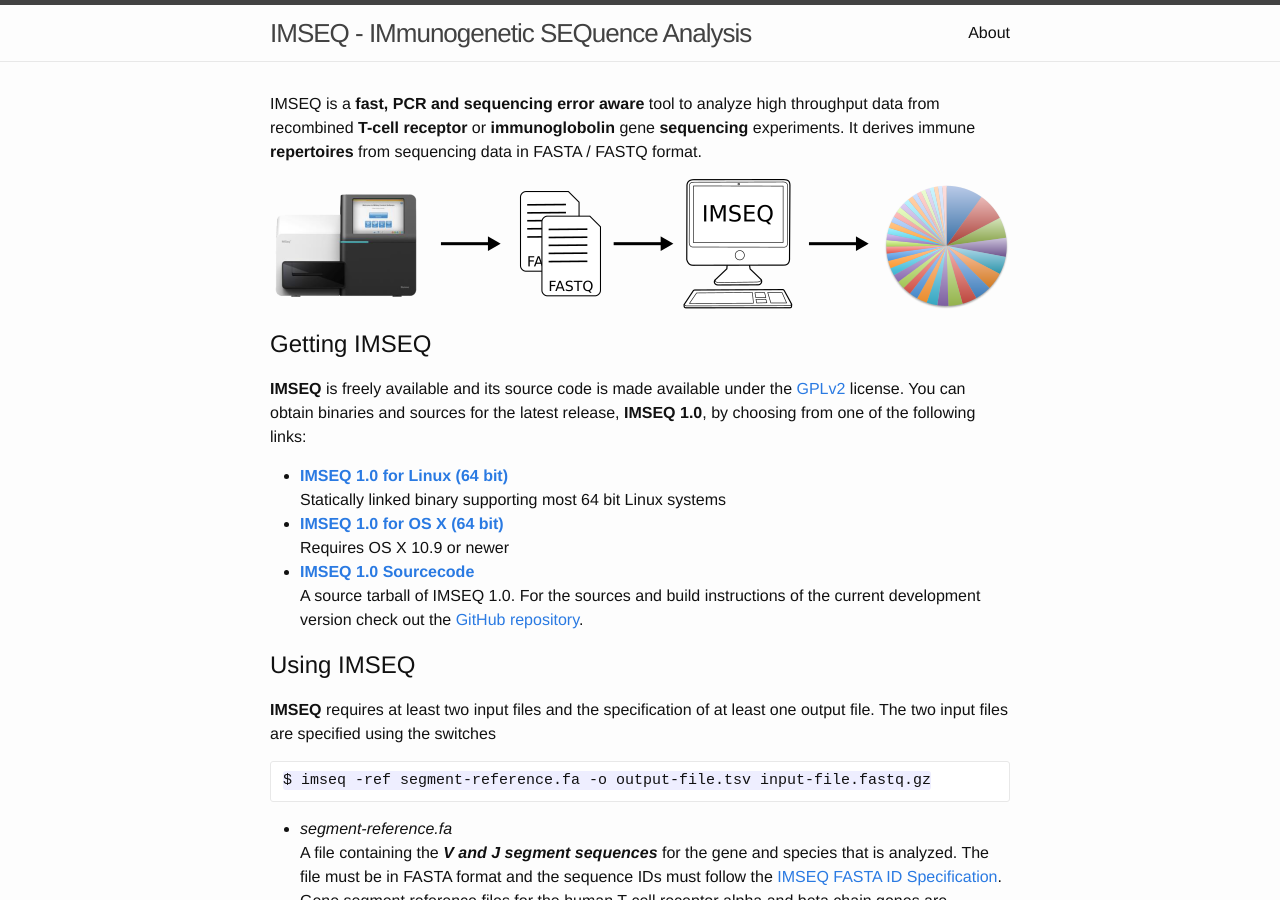
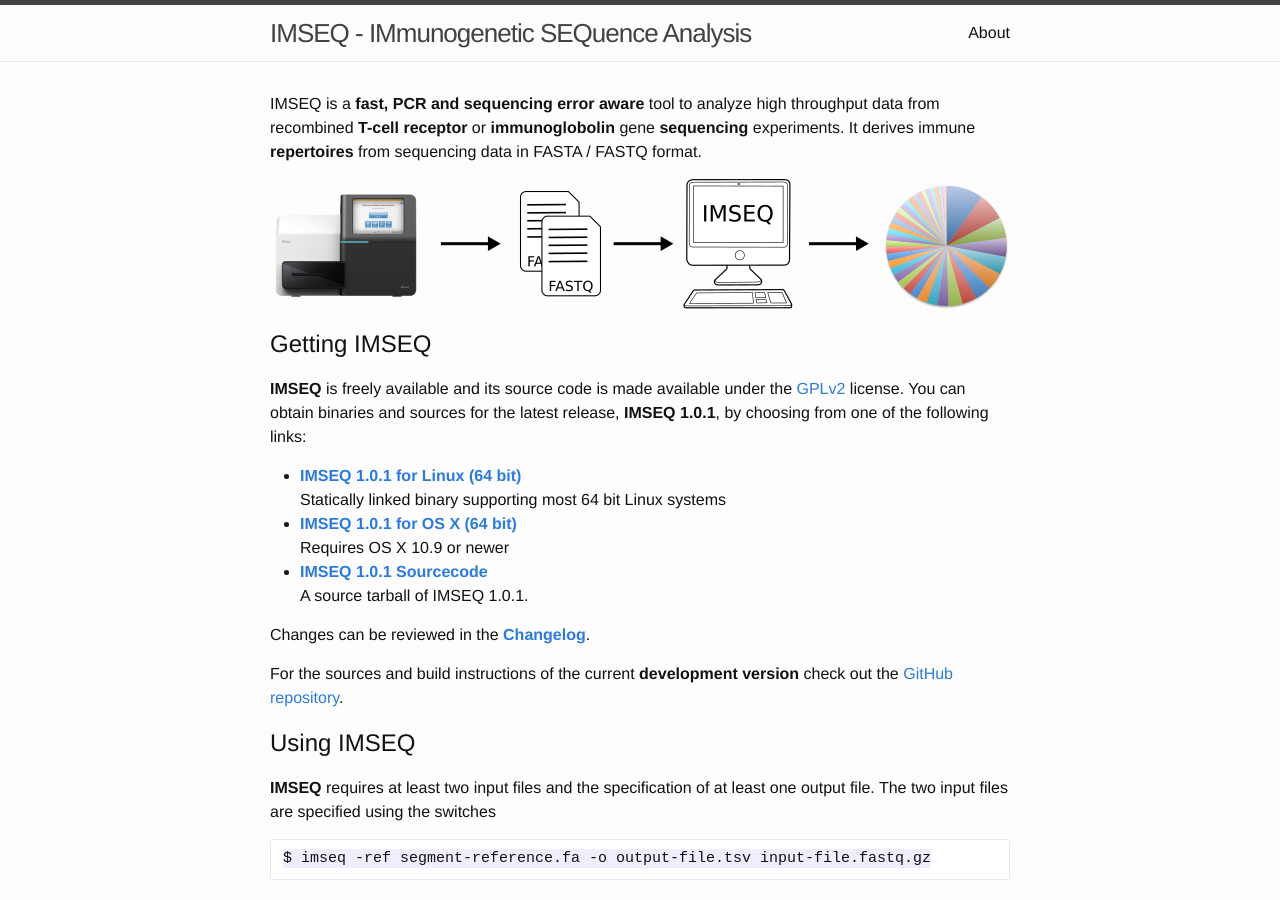
Before and after one commit to lkuchenb/imseq, a Jekyll site: the page built from index.md, in a window 1280 px wide and 900 px high. Built offline with Jekyll 4.4.1, drawn with Linux system fonts in a browser that asks for light colours.

Commit message:
Updated webpage for IMSEQ 1.0.1

```diff
--- a/index.md
+++ b/index.md
@@ -8,11 +8,15 @@
 
 ## Getting IMSEQ
 
-**IMSEQ** is freely available and its source code is made available under the [GPLv2](http://www.gnu.org/licenses/gpl-2.0.html) license. You can obtain binaries and sources for the latest release, **IMSEQ 1.0**, by choosing from one of the following links:
+**IMSEQ** is freely available and its source code is made available under the [GPLv2](http://www.gnu.org/licenses/gpl-2.0.html) license. You can obtain binaries and sources for the latest release, **IMSEQ 1.0.1**, by choosing from one of the following links:
 
- * [**IMSEQ 1.0 for Linux (64 bit)**](./binaries/imseq_1.0-linux64.tgz)<br/>Statically linked binary supporting most 64 bit Linux systems
- * [**IMSEQ 1.0 for OS X (64 bit)**](./binaries/imseq_1.0-mac64.tgz)<br/>Requires OS X 10.9 or newer
- * [**IMSEQ 1.0 Sourcecode**](./binaries/seqan-imseq_1.0-source.tgz)<br/>A source tarball of IMSEQ 1.0. For the sources and build instructions of the current development version check out the [GitHub repository](https://github.com/lkuchenb/imseq).
+ * [**IMSEQ 1.0.1 for Linux (64 bit)**](https://github.com/lkuchenb/imseq/releases/download/v1.0.1/imseq_1.0.1-linux64.tgz)<br/>Statically linked binary supporting most 64 bit Linux systems
+ * [**IMSEQ 1.0.1 for OS X (64 bit)**](https://github.com/lkuchenb/imseq/releases/download/v1.0.1/imseq_1.0.1-mac64.tgz)<br/>Requires OS X 10.9 or newer
+ * [**IMSEQ 1.0.1 Sourcecode**](http://127.0.0.1:4000/binaries/seqan-imseq_1.0-source.tgz)<br/>A source tarball of IMSEQ 1.0.1.
+
+Changes can be reviewed in the [**Changelog**](https://github.com/lkuchenb/imseq/releases/).
+
+For the sources and build instructions of the current **development version** check out the [GitHub repository](https://github.com/lkuchenb/imseq).
 
 ## Using IMSEQ
 
```
